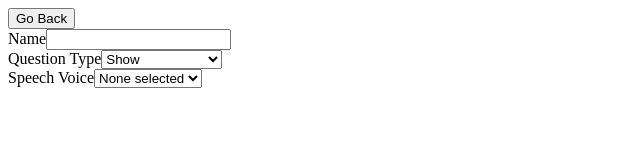
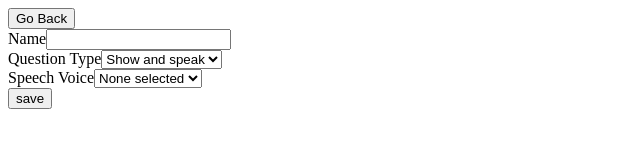
Before and after one commit to tomcumming/quick-flashcards, a React (Vite) app: page / in a window 1280 px wide. Shown: the top 160 px of the page, without its empty margins (0-640 px from the left). Built offline with nearby package versions, Linux system fonts and the light colour scheme.

Commit message:
save data

```diff
--- a/src/components/app.tsx
+++ b/src/components/app.tsx
@@ -1,13 +1,47 @@
 import * as React from "react";
 
 import EditCardType from "./edit-card-type";
-import { QuestionType } from "../data";
+import { QuestionType, emptyCardType, CardType, freshId } from "../data";
+import useData from "../hooks/data";
+
+type State = { type: "edit-card-type"; id: "new" | number };
+
+const initialAppState: State = {
+  type: "edit-card-type",
+  id: "new"
+};
 
 export default function App({}: {}) {
-  return (
-    <EditCardType
-      cardTypeId="new"
-      initialValue={{ name: "", questionType: QuestionType["show-and-speak"] }}
-    />
+  const [data, setData] = useData();
+
+  const [state, setState] = React.useState(initialAppState);
+
+  const onSaveCardType = React.useCallback(
+    (id: "new" | number, cardType: CardType) => {
+      let [data2, id2] = id === "new" ? freshId(data) : [data, id];
+
+      const cardTypes = {
+        ...data2.cardTypes,
+        [id2]: cardType
+      };
+
+      setData({ ...data2, cardTypes });
+    },
+    [data, setData]
   );
+
+  if (state.type === "edit-card-type") {
+    const card = state.id === "new" ? emptyCardType : data.cardTypes[state.id];
+
+    return (
+      <EditCardType
+        cardTypeId={state.id}
+        initialValue={card}
+        onConfirm={onSaveCardType}
+        onBack={() => alert("back pressed")}
+      />
+    );
+  } else {
+    throw new Error("Unknown app state");
+  }
 }
--- a/src/components/edit-card-type.tsx
+++ b/src/components/edit-card-type.tsx
@@ -8,9 +8,16 @@ const noVoiceSelected = "__none";
 export type Props = {
   cardTypeId: "new" | number;
   initialValue: CardType;
+  onConfirm: (id: "new" | number, cardType: CardType) => void;
+  onBack: () => void;
 };
 
-export default function EditCardType({ initialValue }: Props) {
+export default function EditCardType({
+  cardTypeId,
+  initialValue,
+  onConfirm,
+  onBack
+}: Props) {
   const [currentValue, setCurrentValue] = React.useState(initialValue);
 
   const voices = useVoices();
@@ -19,11 +26,19 @@ export default function EditCardType({ initialValue }: Props) {
       ? noVoiceSelected
       : currentValue.voiceUri;
 
+  const onFormSubmit = React.useCallback(
+    (e: React.FormEvent) => {
+      e.preventDefault();
+      onConfirm(cardTypeId, currentValue);
+    },
+    [cardTypeId, currentValue]
+  );
+
   return (
     <React.Fragment>
-      <button>Go Back</button>
+      <button onClick={onBack}>Go Back</button>
 
-      <form>
+      <form onSubmit={onFormSubmit}>
         <div className="edit-group">
           <label>Name</label>
           <input
@@ -46,8 +61,8 @@ export default function EditCardType({ initialValue }: Props) {
             }
           >
             {Object.entries(QuestionType).map(([t, l]) => (
-              <option key={t} value={t}>
-                {l}
+              <option key={l} value={l}>
+                {t}
               </option>
             ))}
           </select>
@@ -76,6 +91,7 @@ export default function EditCardType({ initialValue }: Props) {
             ))}
           </select>
         </div>
+        <input type="submit" value="save" />
       </form>
     </React.Fragment>
   );
--- a/src/data.ts
+++ b/src/data.ts
@@ -6,9 +6,9 @@ export type SavedData = {
 };
 
 export enum QuestionType {
-  "show" = "Show",
-  "speak" = "Speak",
-  "show-and-speak" = "Show and speak"
+  "Show" = "show",
+  "Speak" = "speak",
+  "Show and speak" = "show-and-speak"
 }
 
 export type CardType = {
@@ -30,3 +30,18 @@ export type Card = {
   question: string;
   answer: string;
 };
+
+export const defaultSavedData: SavedData = {
+  nextUnique: 1,
+  cardTypes: {},
+  cardGroups: {}
+};
+
+export const emptyCardType: CardType = {
+  name: "",
+  questionType: QuestionType["Show and speak"]
+};
+
+export function freshId(data: SavedData): [SavedData, number] {
+  return [{ ...data, nextUnique: data.nextUnique + 1 }, data.nextUnique];
+}
--- /dev/null
+++ b/src/hooks/data.ts
@@ -0,0 +1,24 @@
+import { SavedData, defaultSavedData } from "../data";
+import { useCallback, useState } from "react";
+
+const savedDataKey = "quick-flashcards-saved-data";
+
+function loadSaved(): SavedData {
+  const stored = window.localStorage.getItem(savedDataKey);
+  return stored === null ? defaultSavedData : JSON.parse(stored);
+}
+
+function resave(data: SavedData): void {
+  window.localStorage.setItem(savedDataKey, JSON.stringify(data));
+}
+
+export default function useData(): [SavedData, (data: SavedData) => void] {
+  const [localSavedData, setLocalSavedData] = useState(loadSaved());
+
+  const setSavedData = useCallback((data: SavedData) => {
+    resave(data);
+    setLocalSavedData(data);
+  }, []);
+
+  return [localSavedData, setSavedData];
+}
```
